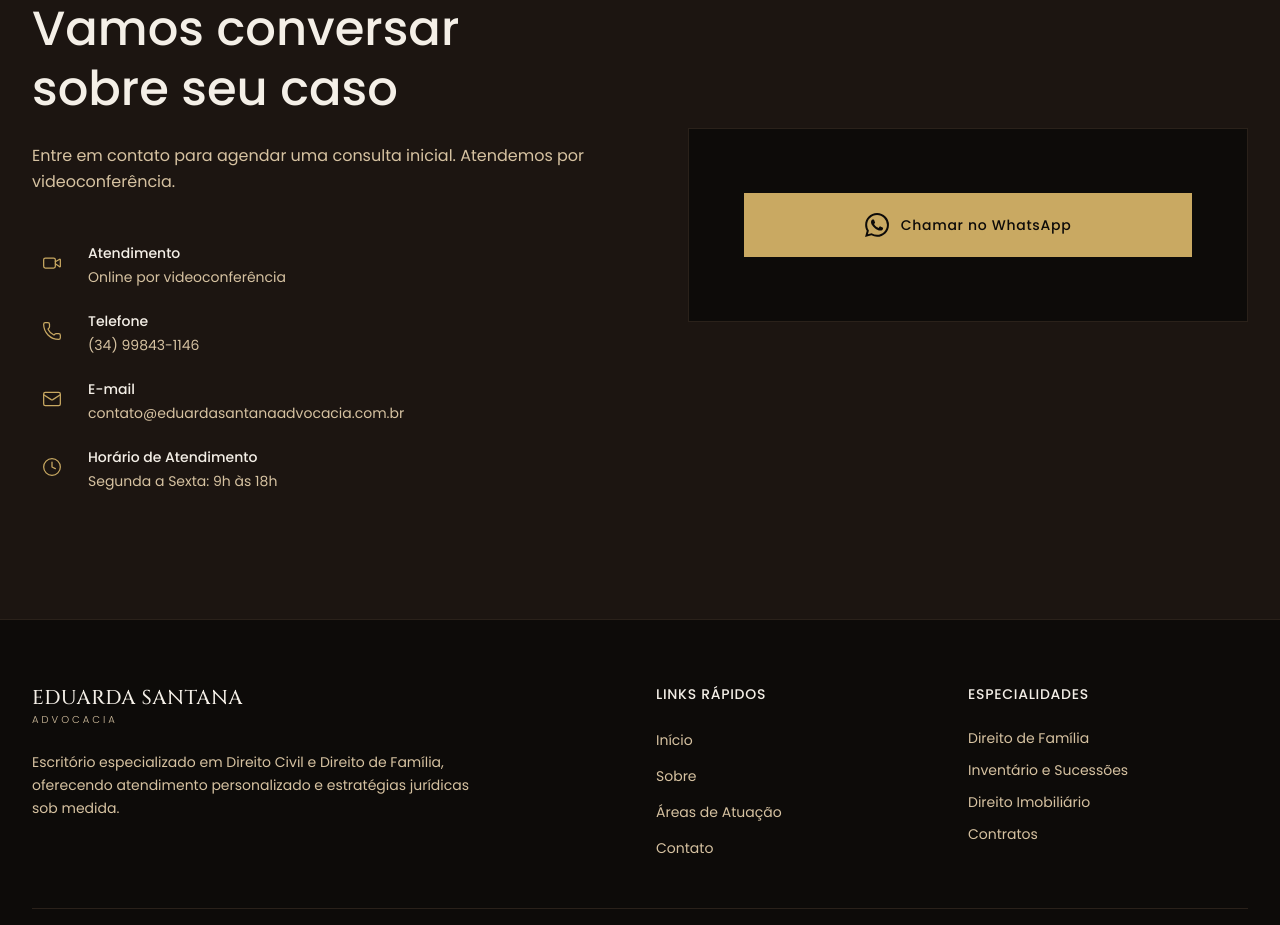
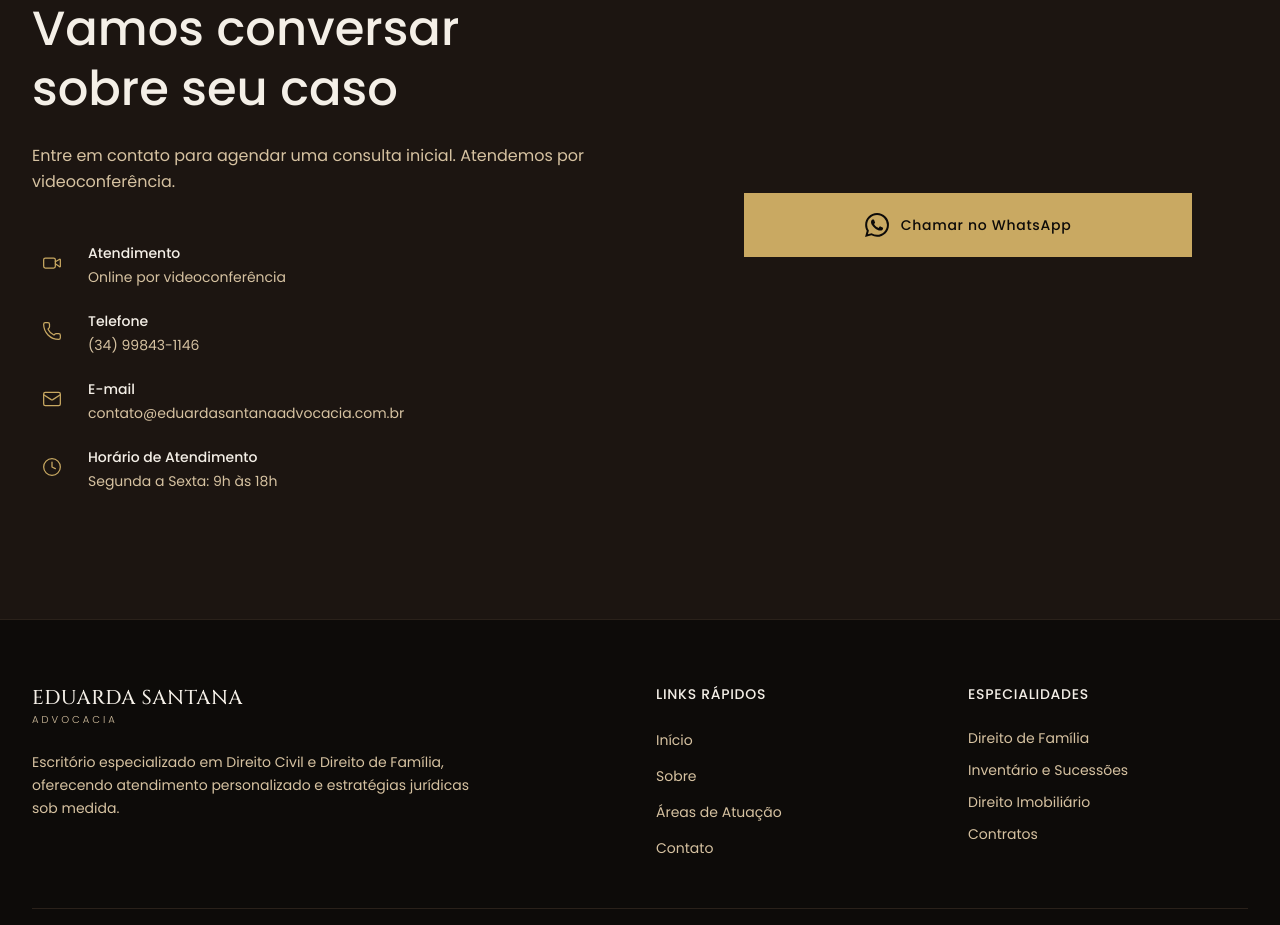
Before and after one commit to MariaEduardaOseas/eduardasantanaadvocacia, a Next.js app: page / in a window 1280 px wide. Shown: the part 3180-4105 px from the top of the page. Built offline with nearby package versions, Linux system fonts and the light colour scheme.

Commit message:
Update contact-section.tsx

```diff
--- a/components/contact-section.tsx
+++ b/components/contact-section.tsx
@@ -114,7 +114,8 @@ export function ContactSection() {
           {/* CTA Column */}
           <div className="flex items-center justify-center">
 
-            <div className="bg-background border border-border px-8 py-16 lg:px-12 w-full flex items-center justify-center">
+            <div className="w-full flex items-center justify-center">
+
 
               <a
                 href={whatsappLink}
```
